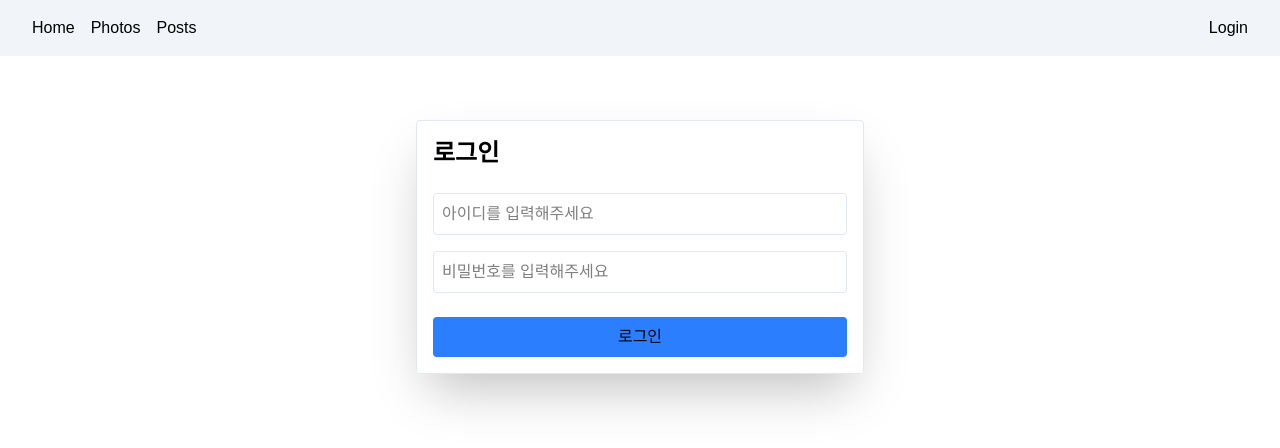
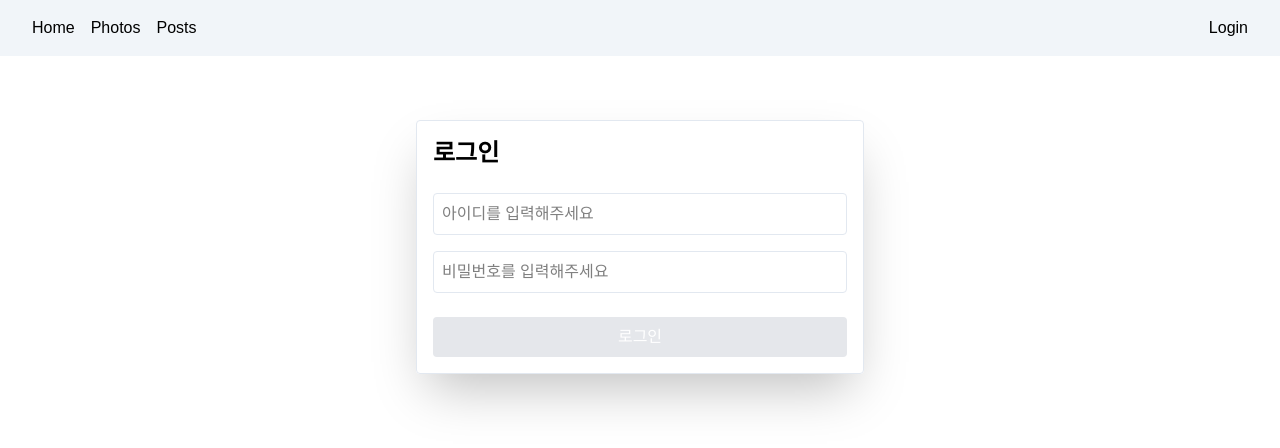
Before and after one commit to groom-practice/final-semi-project-team-1, a Next.js app: page /login in a window 1280 px wide. Before the commit this address had no page. Shown: the top 448 px of the page. Built offline with nearby package versions, Linux system fonts and the light colour scheme.

Commit message:
feat: login 페이지  store 추가

```diff
--- a/app/login/page.tsx
+++ b/app/login/page.tsx
@@ -1,31 +1,25 @@
 // 서버 -> 클라이언트
 "use client";
 
+import useAuthStore from "@/store/userStore";
 import { useRouter } from "next/navigation";
-import { useEffect, useState } from "react"
+import { useState } from "react"
 
 export default function Login() {
-  const [id, setId] = useState("");
-  const [pw, setPw] = useState("");
-  const [err, setErr] = useState("");
+  const [id, setId] = useState<string>("");
+  const [pw, setPw] = useState<string>("");
+  const [err, setErr] = useState<string>("");
   const router = useRouter();
+  const login = useAuthStore((state) => state.login);
 
   const handleLogin = () => {
     if(id === "admin" && pw === "adminPw") {
-      localStorage.setItem("isLoggedIn", "true");
+      login();
       router.push("/");
     } else {
       setErr("아이디 또는 비밀번호가 올바르지 않습니다.")
     }
   }
-
-  // zustand로 작업해야함! (useEffect는 임시)
-  useEffect(() => {
-    const loggedIn = localStorage.getItem("isLoggedIn");
-    if( !loggedIn ){
-      router.push("/login");
-    }
-  }, [])
 
   return (
     <div className="max-w-md mt-10  mx-auto p-4 border border-slate-200 rounded shadow-2xl">
@@ -44,7 +38,11 @@ export default function Login() {
         onChange={(e) => setPw(e.target.value)}
         className="block mt-4 p-2 w-full border border-slate-200 rounded"/>
       {err && <p className="text-red-500 mt-3">{err}</p>}
-      <button onClick={handleLogin} className="block mt-6 p-2 w-full rounded bg-blue-500">로그인</button>
+      <button
+        onClick={handleLogin}
+        disabled={ id === "" || pw === ""}
+        className={`block mt-6 p-2 w-full rounded text-white ${ id === "" || pw === "" ? "bg-gray-200" : "bg-blue-500 cursor-pointer"}`}
+      >로그인</button>
     </div>
   )
 }
--- /dev/null
+++ b/store/userStore.ts
@@ -0,0 +1,28 @@
+import { create } from "zustand";
+import { persist } from "zustand/middleware";
+
+interface AuthStore {
+  isLoggedIn: boolean;
+  login: () => void;
+  logout: () => void;
+}
+
+const useAuthStore = create(
+  persist<AuthStore>((set) => ({
+    isLoggedIn: false,
+
+    login: () => {
+      localStorage.setItem("isLoggedIn", "true");
+      set({ isLoggedIn: true })
+    },
+    logout: () => {
+      localStorage.removeItem("isLoggedIn");
+      set({ isLoggedIn: false })
+    },
+  }),
+  {
+    name: "auth-storage",
+  })
+);
+
+export default useAuthStore;
```
